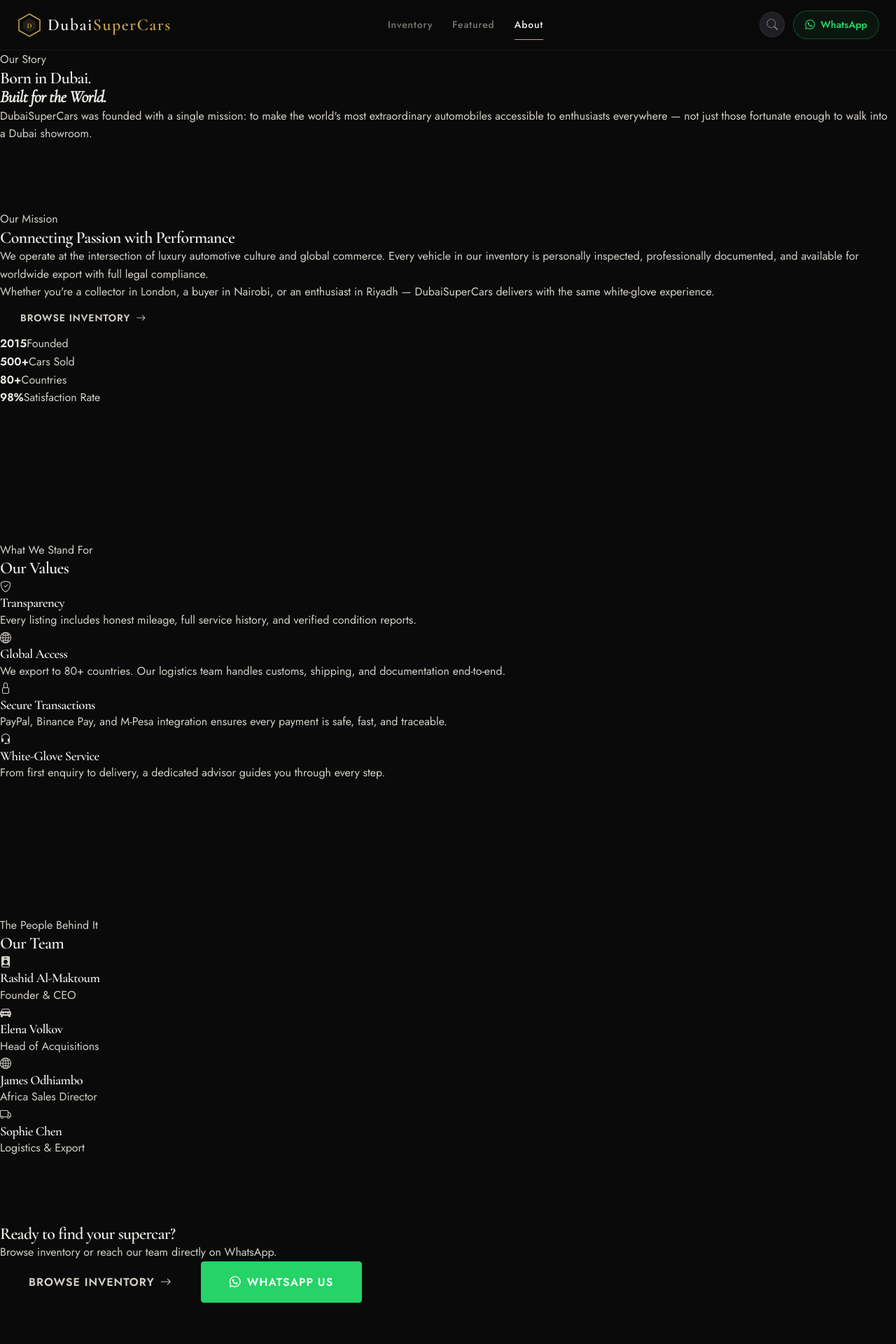
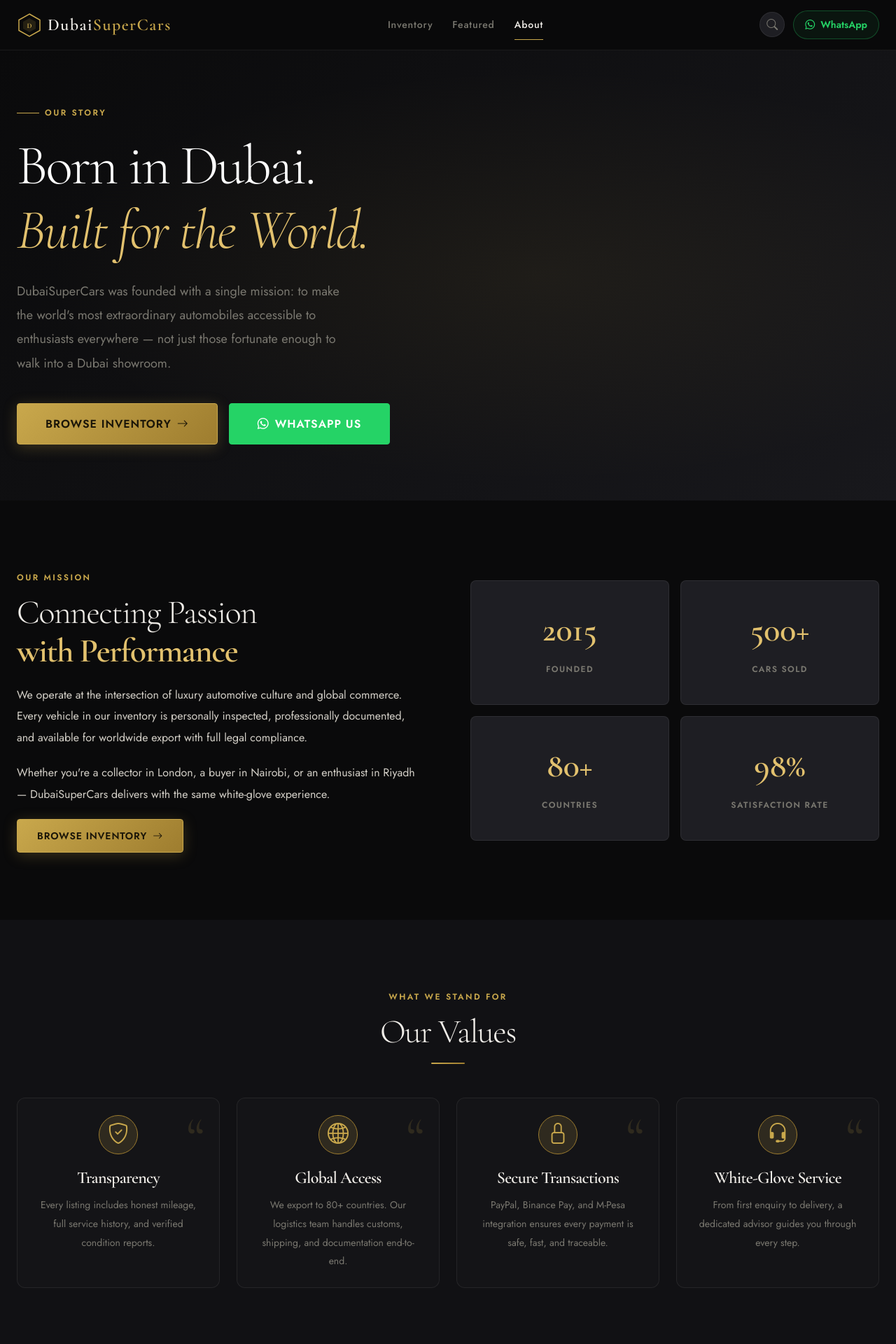
Before and after one commit to steve-ongera/dubaisupercars, a React (Vite) app in the folder frontend/: page /about in a window 1280 px wide. Shown: the top 1920 px of the page at 70% size. Built offline with nearby package versions, Linux system fonts and the light colour scheme; no server answers.

Commit message:
made updates

```diff
--- a/frontend/src/pages/AboutPage.jsx
+++ b/frontend/src/pages/AboutPage.jsx
@@ -2,10 +2,40 @@
 import { Helmet } from "react-helmet-async";
 
 const TEAM = [
-  { name: "Rashid Al-Maktoum", role: "Founder & CEO", icon: "bi-person-badge-fill" },
-  { name: "Elena Volkov", role: "Head of Acquisitions", icon: "bi-car-front-fill" },
-  { name: "James Odhiambo", role: "Africa Sales Director", icon: "bi-globe2" },
-  { name: "Sophie Chen", role: "Logistics & Export", icon: "bi-truck" },
+  { name: "Rashid Al-Maktoum", role: "Founder & CEO",         icon: "bi-person-badge-fill" },
+  { name: "Elena Volkov",      role: "Head of Acquisitions",  icon: "bi-car-front-fill" },
+  { name: "James Odhiambo",   role: "Africa Sales Director",  icon: "bi-globe2" },
+  { name: "Sophie Chen",      role: "Logistics & Export",     icon: "bi-truck" },
+];
+
+const VALUES = [
+  {
+    icon: "bi-shield-check",
+    title: "Transparency",
+    desc: "Every listing includes honest mileage, full service history, and verified condition reports.",
+  },
+  {
+    icon: "bi-globe2",
+    title: "Global Access",
+    desc: "We export to 80+ countries. Our logistics team handles customs, shipping, and documentation end-to-end.",
+  },
+  {
+    icon: "bi-lock",
+    title: "Secure Transactions",
+    desc: "PayPal, Binance Pay, and M-Pesa integration ensures every payment is safe, fast, and traceable.",
+  },
+  {
+    icon: "bi-headset",
+    title: "White-Glove Service",
+    desc: "From first enquiry to delivery, a dedicated advisor guides you through every step.",
+  },
+];
+
+const STATS = [
+  { v: "2015", l: "Founded" },
+  { v: "500+", l: "Cars Sold" },
+  { v: "80+",  l: "Countries" },
+  { v: "98%",  l: "Satisfaction Rate" },
 ];
 
 export default function AboutPage() {
@@ -13,123 +43,228 @@
     <>
       <Helmet>
         <title>About Us — DubaiSuperCars</title>
-        <meta name="description" content="Learn about DubaiSuperCars — Dubai's premier supercar marketplace shipping exclusive vehicles worldwide." />
+        <meta
+          name="description"
+          content="Learn about DubaiSuperCars — Dubai's premier supercar marketplace shipping exclusive vehicles worldwide."
+        />
       </Helmet>
 
-      <div className="about-page">
-        {/* Hero */}
-        <section className="about-hero">
-          <div className="about-hero__content">
-            <p className="section__eyebrow">Our Story</p>
-            <h1 className="about-hero__title">
-              Born in Dubai.<br />
-              <em>Built for the World.</em>
-            </h1>
-            <p className="about-hero__desc">
-              DubaiSuperCars was founded with a single mission: to make the world's most
-              extraordinary automobiles accessible to enthusiasts everywhere — not just those
-              fortunate enough to walk into a Dubai showroom.
-            </p>
+      {/* ── Hero ────────────────────────────────────────────────────── */}
+      <section
+        className="hero"
+        style={{
+          minHeight: "60vh",
+          alignItems: "center",
+          background: "linear-gradient(135deg, var(--color-bg) 0%, var(--color-bg-3) 100%)",
+        }}
+      >
+        {/* Subtle gold radial glow */}
+        <div
+          style={{
+            position: "absolute", inset: 0, pointerEvents: "none",
+            background: "radial-gradient(ellipse at 60% 50%, rgba(201,168,76,0.07) 0%, transparent 65%)",
+          }}
+        />
+        <div className="hero__content">
+          <span className="hero__eyebrow">Our Story</span>
+          <h1 className="hero__title">
+            Born in Dubai.
+            <em>Built for the World.</em>
+          </h1>
+          <p className="hero__subtitle">
+            DubaiSuperCars was founded with a single mission: to make the world's most extraordinary
+            automobiles accessible to enthusiasts everywhere — not just those fortunate enough to
+            walk into a Dubai showroom.
+          </p>
+          <div className="hero__cta">
+            <Link to="/cars" className="btn btn--primary btn--lg">
+              Browse Inventory <i className="bi bi-arrow-right" />
+            </Link>
+            <a
+              href={`https://wa.me/${(import.meta.env.VITE_WHATSAPP_NUMBER || "+971500000000").replace("+", "")}`}
+              target="_blank"
+              rel="noopener noreferrer"
+              className="btn btn--whatsapp btn--lg"
+            >
+              <i className="bi bi-whatsapp" /> WhatsApp Us
+            </a>
           </div>
-        </section>
+        </div>
+      </section>
 
-        {/* Mission */}
-        <section className="section about-mission">
-          <div className="about-mission__grid">
-            <div className="about-mission__text">
-              <p className="section__eyebrow">Our Mission</p>
-              <h2 className="section__title">Connecting Passion with Performance</h2>
-              <p>
+      {/* ── Mission ─────────────────────────────────────────────────── */}
+      <section className="section">
+        <div className="container">
+          <div className="grid grid--2" style={{ gap: "var(--space-16)", alignItems: "center" }}>
+
+            {/* Text */}
+            <div style={{ display: "flex", flexDirection: "column", gap: "var(--space-5)" }}>
+              <div>
+                <span className="section-label">Our Mission</span>
+                <h2 className="section-title">
+                  Connecting Passion<br />
+                  <strong>with Performance</strong>
+                </h2>
+              </div>
+              <p style={{ color: "var(--color-text)", lineHeight: "var(--lh-loose)" }}>
                 We operate at the intersection of luxury automotive culture and global commerce.
                 Every vehicle in our inventory is personally inspected, professionally documented,
                 and available for worldwide export with full legal compliance.
               </p>
-              <p>
+              <p style={{ color: "var(--color-text)", lineHeight: "var(--lh-loose)" }}>
                 Whether you're a collector in London, a buyer in Nairobi, or an enthusiast in
                 Riyadh — DubaiSuperCars delivers with the same white-glove experience.
               </p>
-              <Link to="/cars" className="btn btn--gold">
-                Browse Inventory <i className="bi bi-arrow-right" />
-              </Link>
+              <div>
+                <Link to="/cars" className="btn btn--primary">
+                  Browse Inventory <i className="bi bi-arrow-right" />
+                </Link>
+              </div>
             </div>
-            <div className="about-mission__stats">
-              {[
-                { v: "2015", l: "Founded" },
-                { v: "500+", l: "Cars Sold" },
-                { v: "80+", l: "Countries" },
-                { v: "98%", l: "Satisfaction Rate" },
-              ].map((s) => (
-                <div key={s.l} className="about-stat">
-                  <strong>{s.v}</strong>
-                  <span>{s.l}</span>
+
+            {/* Stats */}
+            <div className="grid grid--2" style={{ gap: "var(--space-4)" }}>
+              {STATS.map((s) => (
+                <div
+                  key={s.l}
+                  className="spec-item"
+                  style={{ textAlign: "center", padding: "var(--space-8) var(--space-6)" }}
+                >
+                  <div
+                    className="spec-item__value"
+                    style={{ fontSize: "var(--fs-4xl)", color: "var(--color-gold-light)" }}
+                  >
+                    {s.v}
+                  </div>
+                  <div className="spec-item__label" style={{ marginTop: "var(--space-2)" }}>
+                    {s.l}
+                  </div>
                 </div>
               ))}
             </div>
           </div>
-        </section>
+        </div>
+      </section>
 
-        {/* Values */}
-        <section className="section about-values">
-          <div className="section__head">
-            <p className="section__eyebrow">What We Stand For</p>
-            <h2 className="section__title">Our Values</h2>
+      {/* ── Values ──────────────────────────────────────────────────── */}
+      <section className="section" style={{ background: "var(--color-bg-2)" }}>
+        <div className="container">
+          <div className="section-header text-center">
+            <span className="section-label">What We Stand For</span>
+            <h2 className="section-title">Our Values</h2>
+            <span className="gold-line gold-line--center" style={{ marginTop: "var(--space-4)" }} />
           </div>
-          <div className="about-values__grid">
-            {[
-              { icon: "bi-shield-check", title: "Transparency", desc: "Every listing includes honest mileage, full service history, and verified condition reports." },
-              { icon: "bi-globe2", title: "Global Access", desc: "We export to 80+ countries. Our logistics team handles customs, shipping, and documentation end-to-end." },
-              { icon: "bi-lock", title: "Secure Transactions", desc: "PayPal, Binance Pay, and M-Pesa integration ensures every payment is safe, fast, and traceable." },
-              { icon: "bi-headset", title: "White-Glove Service", desc: "From first enquiry to delivery, a dedicated advisor guides you through every step." },
-            ].map((v) => (
-              <div key={v.title} className="value-card">
-                <i className={`bi ${v.icon} value-card__icon`} />
-                <h3 className="value-card__title">{v.title}</h3>
-                <p className="value-card__desc">{v.desc}</p>
+
+          <div className="grid grid--4" style={{ marginTop: "var(--space-10)" }}>
+            {VALUES.map((v) => (
+              <div key={v.title} className="testimonial-card" style={{ textAlign: "center" }}>
+                <div
+                  style={{
+                    width: 56, height: 56, margin: "0 auto var(--space-5)",
+                    background: "var(--color-gold-muted)",
+                    border: "1px solid var(--color-gold-dark)",
+                    borderRadius: "var(--radius-full)",
+                    display: "flex", alignItems: "center", justifyContent: "center",
+                    fontSize: "var(--fs-2xl)", color: "var(--color-gold)",
+                  }}
+                >
+                  <i className={`bi ${v.icon}`} />
+                </div>
+                <h3
+                  style={{
+                    fontFamily: "var(--font-display)",
+                    fontSize: "var(--fs-xl)",
+                    fontWeight: "var(--fw-semi)",
+                    color: "var(--color-off-white)",
+                    marginBottom: "var(--space-3)",
+                  }}
+                >
+                  {v.title}
+                </h3>
+                <p style={{ fontSize: "var(--fs-sm)", color: "var(--color-text-muted)", lineHeight: "var(--lh-loose)" }}>
+                  {v.desc}
+                </p>
               </div>
             ))}
           </div>
-        </section>
+        </div>
+      </section>
 
-        {/* Team */}
-        <section className="section about-team">
-          <div className="section__head">
-            <p className="section__eyebrow">The People Behind It</p>
-            <h2 className="section__title">Our Team</h2>
+      {/* ── Team ────────────────────────────────────────────────────── */}
+      <section className="section">
+        <div className="container">
+          <div className="section-header text-center">
+            <span className="section-label">The People Behind It</span>
+            <h2 className="section-title">Our Team</h2>
+            <span className="gold-line gold-line--center" style={{ marginTop: "var(--space-4)" }} />
           </div>
-          <div className="team-grid">
+
+          <div className="grid grid--4" style={{ marginTop: "var(--space-10)" }}>
             {TEAM.map((m) => (
-              <div key={m.name} className="team-card">
-                <div className="team-card__avatar">
+              <div key={m.name} className="make-card" style={{ padding: "var(--space-8) var(--space-6)" }}>
+                <div
+                  style={{
+                    width: 72, height: 72,
+                    background: "var(--color-surface)",
+                    border: "2px solid var(--color-gold-dark)",
+                    borderRadius: "var(--radius-full)",
+                    display: "flex", alignItems: "center", justifyContent: "center",
+                    fontSize: "var(--fs-3xl)", color: "var(--color-gold)",
+                  }}
+                >
                   <i className={`bi ${m.icon}`} />
                 </div>
-                <h3 className="team-card__name">{m.name}</h3>
-                <p className="team-card__role">{m.role}</p>
+                <h3
+                  style={{
+                    fontFamily: "var(--font-display)",
+                    fontSize: "var(--fs-lg)",
+                    fontWeight: "var(--fw-semi)",
+                    color: "var(--color-off-white)",
+                    marginTop: "var(--space-3)",
+                    textAlign: "center",
+                  }}
+                >
+                  {m.name}
+                </h3>
+                <p className="make-card__name" style={{ textAlign: "center" }}>{m.role}</p>
               </div>
             ))}
           </div>
-        </section>
+        </div>
+      </section>
 
-        {/* CTA */}
-        <section className="cta-banner">
-          <div className="cta-banner__inner">
-            <h2 className="cta-banner__title">Ready to find your supercar?</h2>
-            <p className="cta-banner__sub">Browse inventory or reach our team directly on WhatsApp.</p>
-            <div className="cta-banner__actions">
-              <Link to="/cars" className="btn btn--gold btn--lg">
-                Browse Inventory <i className="bi bi-arrow-right" />
-              </Link>
-              <a
-                href={`https://wa.me/${(import.meta.env.VITE_WHATSAPP_NUMBER || "+971500000000").replace("+", "")}`}
-                target="_blank"
-                rel="noopener noreferrer"
-                className="btn btn--whatsapp btn--lg"
-              >
-                <i className="bi bi-whatsapp" /> WhatsApp Us
-              </a>
-            </div>
+      {/* ── CTA Banner ──────────────────────────────────────────────── */}
+      <section
+        className="section"
+        style={{
+          background: "linear-gradient(135deg, var(--color-bg-2) 0%, var(--color-bg-3) 100%)",
+          borderTop: "1px solid var(--color-border)",
+          borderBottom: "1px solid var(--color-border)",
+        }}
+      >
+        <div className="container text-center" style={{ maxWidth: 680 }}>
+          <span className="section-label">Get Started</span>
+          <h2 className="section-title" style={{ marginBottom: "var(--space-4)" }}>
+            Ready to find your <strong>supercar?</strong>
+          </h2>
+          <p className="section-subtitle" style={{ margin: "0 auto var(--space-10)" }}>
+            Browse inventory or reach our team directly on WhatsApp.
+          </p>
+          <div className="hero__cta" style={{ justifyContent: "center" }}>
+            <Link to="/cars" className="btn btn--primary btn--lg">
+              Browse Inventory <i className="bi bi-arrow-right" />
+            </Link>
+            <a
+              href={`https://wa.me/${(import.meta.env.VITE_WHATSAPP_NUMBER || "+971500000000").replace("+", "")}`}
+              target="_blank"
+              rel="noopener noreferrer"
+              className="btn btn--whatsapp btn--lg"
+            >
+              <i className="bi bi-whatsapp" /> WhatsApp Us
+            </a>
           </div>
-        </section>
-      </div>
+        </div>
+      </section>
     </>
   );
 }
```
